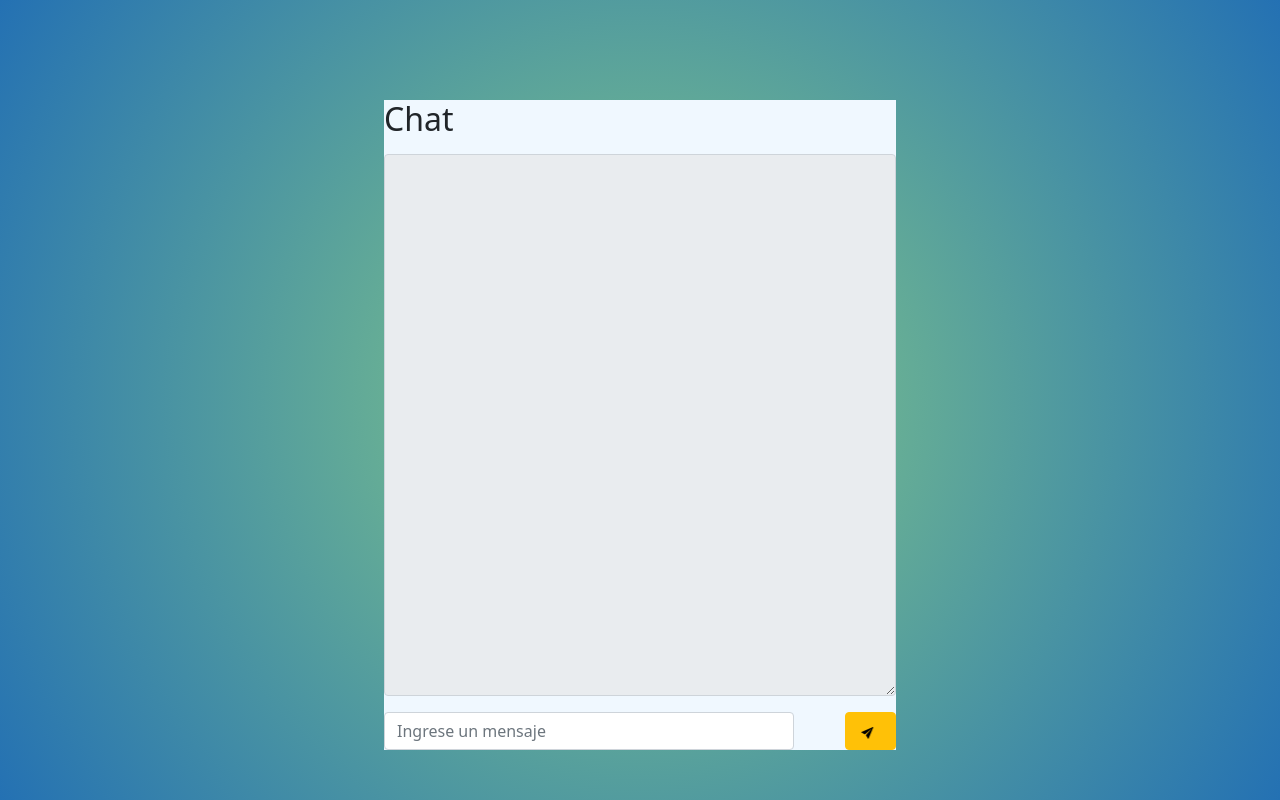
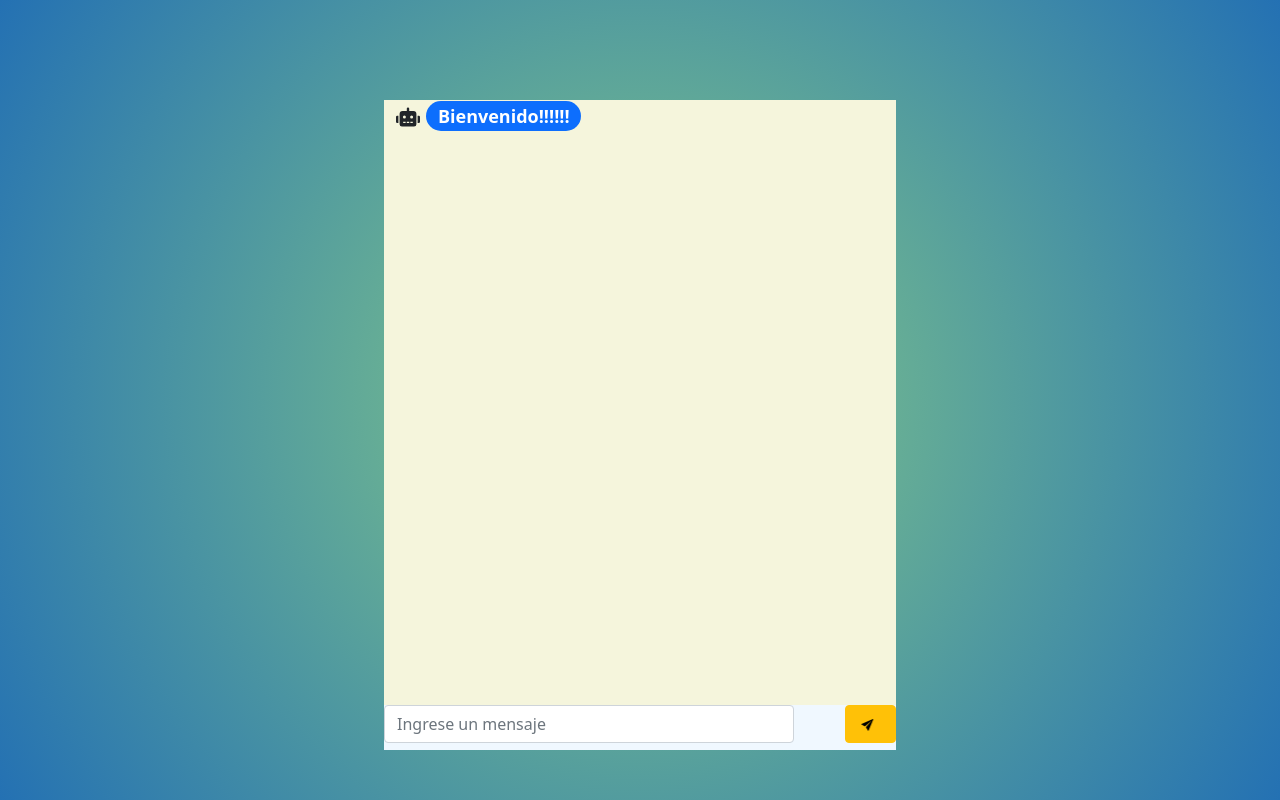
Before and after one commit to willop/Seminario1_Practica2_Grupo13, a React (Create React App) app in the folder FrontEnd/: page /Chat in a window 1280 px wide. Built offline with nearby package versions, Linux system fonts and the light colour scheme.

Commit message:
Interfaz del chat lista

```diff
--- a/FrontEnd/src/Style/Chat.css
+++ b/FrontEnd/src/Style/Chat.css
@@ -35,3 +35,13 @@
     display: block;
     background-color:red;
 }
+
+#Contenedor_textos{
+    background-color:beige;
+    width: 100%;
+    height: 93%;
+}
+
+#Comp_msg{
+    display: block;
+}
--- /dev/null
+++ b/FrontEnd/src/Style/Mensaje.css
@@ -0,0 +1,4 @@
+#mensajeretorno{
+    text-align: right;
+    background-color: aquamarine;
+}
--- a/FrontEnd/src/components/Chat.js
+++ b/FrontEnd/src/components/Chat.js
@@ -1,33 +1,60 @@
 import "../Style/Chat.css";
-import { Form, Button } from 'react-bootstrap'
+import { Form, Button, Container } from 'react-bootstrap'
 import {IoIosSend} from "react-icons/io";
-import React, { useState , useEffect} from 'react'
+import React, { useState } from 'react'
+import Mensaje from "./Comp_msg/Mensaje"
 
 export default function Chat() {
 
     const [mensaje, setmensaje] = useState('')
     const [mensajeglobal, setmensajeglobal] = useState('')
+    var [prueba,setprueba] =useState([
+        {idp: 1,
+        msgp:"Bienvenido!!!!!!"}
+    ])
+    /*const [aux, setaux] = useState({
+        idp: 0, //
+        msgp:""
+    })*/
 
 
     const Enviarmensaje = async (event) => {
+        console.log("valor del mensaje: "+mensaje)
+        /*aux.idp=0;
+        aux.msgp=mensaje;
+        const auxprueba = prueba
+        auxprueba.push(aux)
+        prueba = auxprueba*/
+        var p = {
+            idp: 0,
+            msgp: mensaje
+        }
+        prueba.push(p)
         var msg = mensajeglobal+ mensaje +"\n"
         setmensajeglobal(msg)
+        console.log("la nueva lista es: ", prueba)
     }
 
     const handleuserchange = (evt) =>{
         setmensaje(evt.target.value)
-
     }
 
     return (
         <div>
             <div id="Contenedor">
+                <Container id="Contenedor_textos">
+                    <div id="Comp_msg">
+                        {prueba.map((mensajeee,index)=>{
+                            return(
+                                <div key={index}>
+                                    <Mensaje msg={mensajeee.msgp} idd={mensajeee.idp} key={index} />
+                                </div>
+                            )
+                        })}
+                    </div>
+                </Container>
                 <Form>
                     <fieldset >
-                        <Form.Group className="mb-3" >
-                            <Form.Label><h2>Chat</h2></Form.Label>
-                            <Form.Control value={mensajeglobal} as="textarea" readOnly  rows={22}  />
-                        </Form.Group>
                         <div id="texto">
                         <Form.Group  >
                             <Form.Control placeholder="Ingrese un mensaje" id="areatexto" onChange={handleuserchange} />
--- /dev/null
+++ b/FrontEnd/src/components/Comp_msg/Mensaje.js
@@ -0,0 +1,42 @@
+//atajo rafce
+import React from 'react'
+import { Badge } from 'react-bootstrap'
+//import '../../Style/Mensaje.css'
+import { FaRobot } from "react-icons/fa";
+import { FaUserCircle } from "react-icons/fa";
+
+
+const Mensaje = (props) => {
+
+    const estilo ={textAlign:'left'}
+    if (props.idd==1){
+        ////// ROBOT
+        console.log(props.idd)
+        estilo.textAlign = 'left';
+        return (
+            <div id="msgtotal">
+                <div id="mensajeretorno" style={estilo}>
+                <h4><FaRobot />       <Badge pill bg="primary">
+                    {props.msg}
+                </Badge></h4>
+                </div>
+            </div>
+        )
+    }else{
+        // USUARIO
+        console.log(props.idd)
+        estilo.textAlign = 'right';
+        return (
+            <div id="msgtotal">
+                <div id="mensajeretorno" style={estilo}>
+                <h4><FaUserCircle />       <Badge pill bg="success">
+                    {props.msg}
+                </Badge></h4>
+                </div>
+            </div>
+        )
+    }
+
+}
+
+export default Mensaje
```
